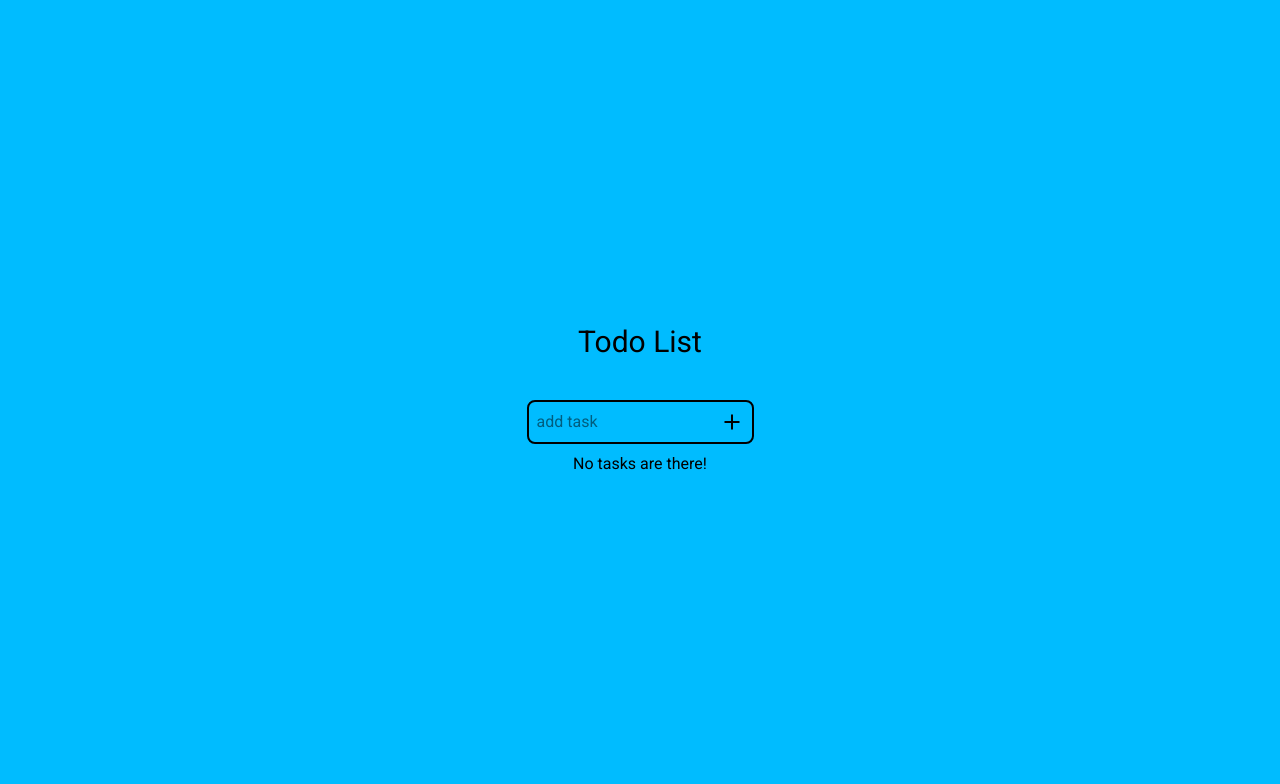
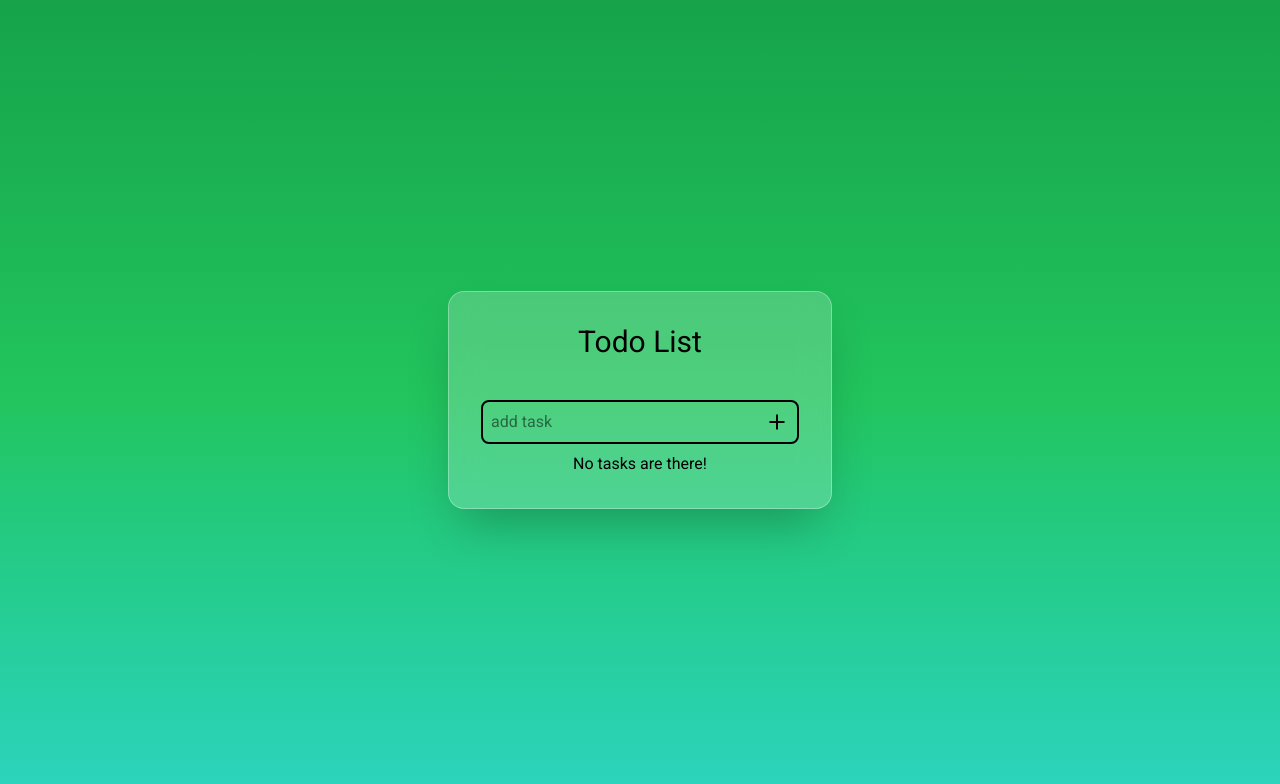
Before and after one commit to ImranAvenger/react-todo, a React (Vite) app: page / in a window 1280 px wide. Shown: the top 784 px of the page. Built offline with nearby package versions, Linux system fonts and the light colour scheme.

Commit message:
feat: enhance UI with improved styling for Todo components and background gradient

```diff
--- a/src/App.jsx
+++ b/src/App.jsx
@@ -24,9 +24,9 @@ function App() {
   };
 
   return (
-    <div className="flex flex-col text-center gap-10">
+    <div className="flex flex-col text-center gap-10 bg-white/20 backdrop-blur-lg border border-white/30 rounded-2xl p-8 shadow-2xl w-96">
       <h1 className="text-3xl">Todo List</h1>
-      <div>
+      <div className="">
         <TodoInput task={task} setTask={setTask} addTask={addTask} />
         <TodoList todoList={todoList} deleteSpecificTask={deleteSpecificTask} />
       </div>
--- a/src/components/TodoItem.jsx
+++ b/src/components/TodoItem.jsx
@@ -1,6 +1,6 @@
 export default function TodoItem({ item, deleteSpecificTask }) {
   return (
-    <div className="flex justify-center">
+    <div className="flex justify-center bg-white/40 p-3 rounded-lg text-white">
       <li className="list-none w-2/3">{item.text}</li>
       <button className="w-1/3 cursor-pointer" onClick={() => deleteSpecificTask(item.id)}>Delete</button>
     </div>
--- a/src/components/TodoList.jsx
+++ b/src/components/TodoList.jsx
@@ -2,7 +2,7 @@ import TodoItem from "./TodoItem";
 
 export default function TodoList({ todoList, deleteSpecificTask }) {
   return (
-    <div>
+    <div className="space-y-3">
       {todoList.length === 0 && `No tasks are there!`}
       {todoList.map((item) => (
         <TodoItem
--- a/src/index.css
+++ b/src/index.css
@@ -4,5 +4,5 @@
 
 body {
   font-family: "Roboto", sans-serif;
-  @apply flex items-center justify-center h-screen bg-sky-400;
+  @apply flex items-center justify-center h-screen bg-gradient-to-t from-[#2dd4bf] via-[#22c55e] to-[#16a34a] ;
 }
```
